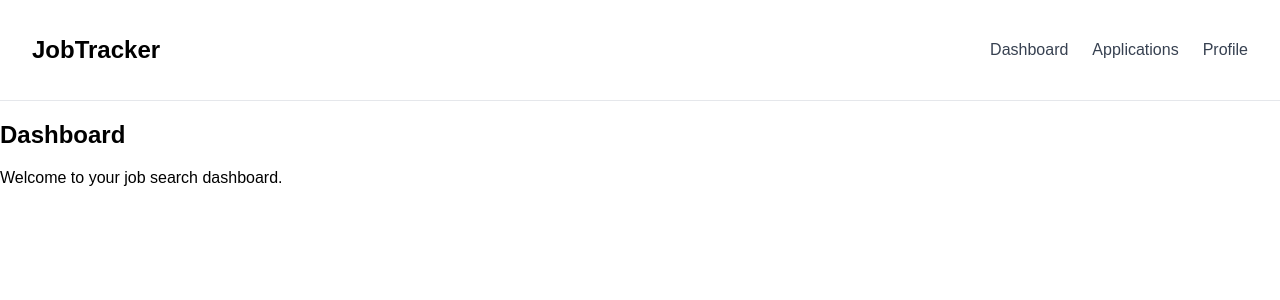
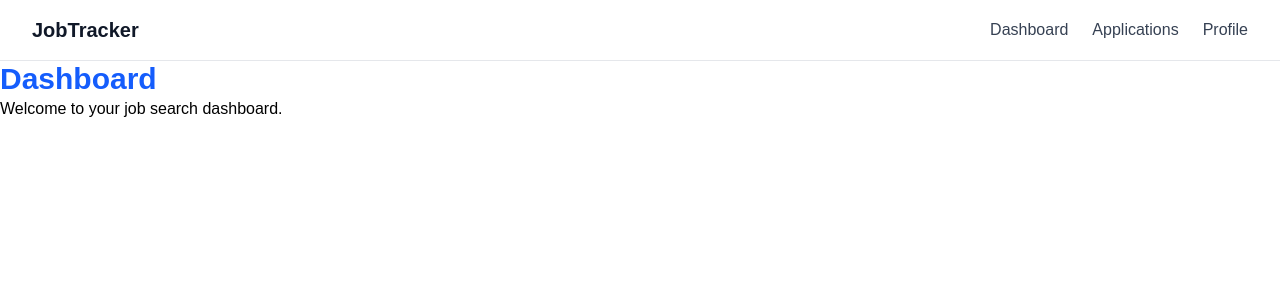
Before and after one commit to HITESH1603/job-tracker, a React (Vite) app in the folder frontend/: page / in a window 1280 px wide. Shown: the top 300 px of the page. Built offline with nearby package versions, Linux system fonts and the light colour scheme.

Commit message:
feat: style navbar with Tailwind CSS

```diff
--- a/frontend/package.json
+++ b/frontend/package.json
@@ -15,6 +15,7 @@
   },
   "devDependencies": {
     "@eslint/js": "^9.39.5",
+    "@tailwindcss/vite": "^4.3.3",
     "@types/node": "^24.19.2",
     "@types/react": "^19.3.0",
     "@types/react-dom": "^19.3.0",
@@ -23,6 +24,7 @@
     "eslint-plugin-react-hooks": "^7.1.1",
     "eslint-plugin-react-refresh": "^0.5.7",
     "globals": "^17.13.0",
+    "tailwindcss": "^4.3.3",
     "typescript": "~5.9.3",
     "typescript-eslint": "^8.72.0",
     "vite": "^8.3.5"
--- a/frontend/src/App.css
+++ /dev/null
@@ -1,22 +0,0 @@
-nav {
-  display: flex;
-  justify-content: space-between;
-  align-items: center;
-  padding: 16px 32px;
-  background-color: #ffffff;
-  border-bottom: 1px solid #e5e7eb;
-}
-
-nav div {
-  display: flex;
-  gap: 24px;
-}
-
-nav a {
-  text-decoration: none;
-  color: #374151;
-}
-
-nav a:hover {
-  color: #2563eb;
-}
--- a/frontend/src/App.tsx
+++ b/frontend/src/App.tsx
@@ -1,10 +1,15 @@
-import Navbar from "./components/Navbar"
-import './App.css'
+import Navbar from './components/Navbar'
+
+
 function App() {
   return (
     <div>
-      <Navbar/>
-      <h2>Dashboard</h2>
+      <Navbar />
+
+      <h2 className="text-3xl font-bold text-blue-600">
+        Dashboard
+      </h2>
+
       <p>Welcome to your job search dashboard.</p>
     </div>
   )
--- a/frontend/src/components/Navbar.tsx
+++ b/frontend/src/components/Navbar.tsx
@@ -1,15 +1,26 @@
 
-function Navbar(){
-    return(
-        <nav>
-        <h1> JobTracker </h1>
-        <div>
-              <a href="/">Dashboard</a>
-              <a href="/applications">Applications</a>
-              <a href="/profile">Profile</a>
-        </div>
-        </nav>
-    )
+function Navbar() {
+  return (
+    <nav className="flex items-center justify-between border-b border-gray-200 bg-white px-8 py-4">
+      <h1 className="text-xl font-bold text-gray-900">
+        JobTracker
+      </h1>
+
+      <div className="flex gap-6">
+        <a href="/" className="text-gray-700 hover:text-blue-600">
+          Dashboard
+        </a>
+
+        <a href="/applications" className="text-gray-700 hover:text-blue-600">
+          Applications
+        </a>
+
+        <a href="/profile" className="text-gray-700 hover:text-blue-600">
+          Profile
+        </a>
+      </div>
+    </nav>
+  )
 }
 
 export default Navbar
--- a/frontend/src/index.css
+++ b/frontend/src/index.css
@@ -1,3 +1,4 @@
+@import "tailwindcss";
 :root {
   font-family: Arial, sans-serif;
   font-synthesis: none;
--- a/frontend/vite.config.ts
+++ b/frontend/vite.config.ts
@@ -1,7 +1,7 @@
+import { defineConfig } from 'vite'
 import react from '@vitejs/plugin-react'
-import { defineConfig } from 'vite'
+import tailwindcss from '@tailwindcss/vite'
 
-// https://vite.dev/config/
 export default defineConfig({
-  plugins: [react()],
+  plugins: [react(), tailwindcss()],
 })
```
Also changed, not shown: 1 other file (tests, documents, lock files or other folders).
